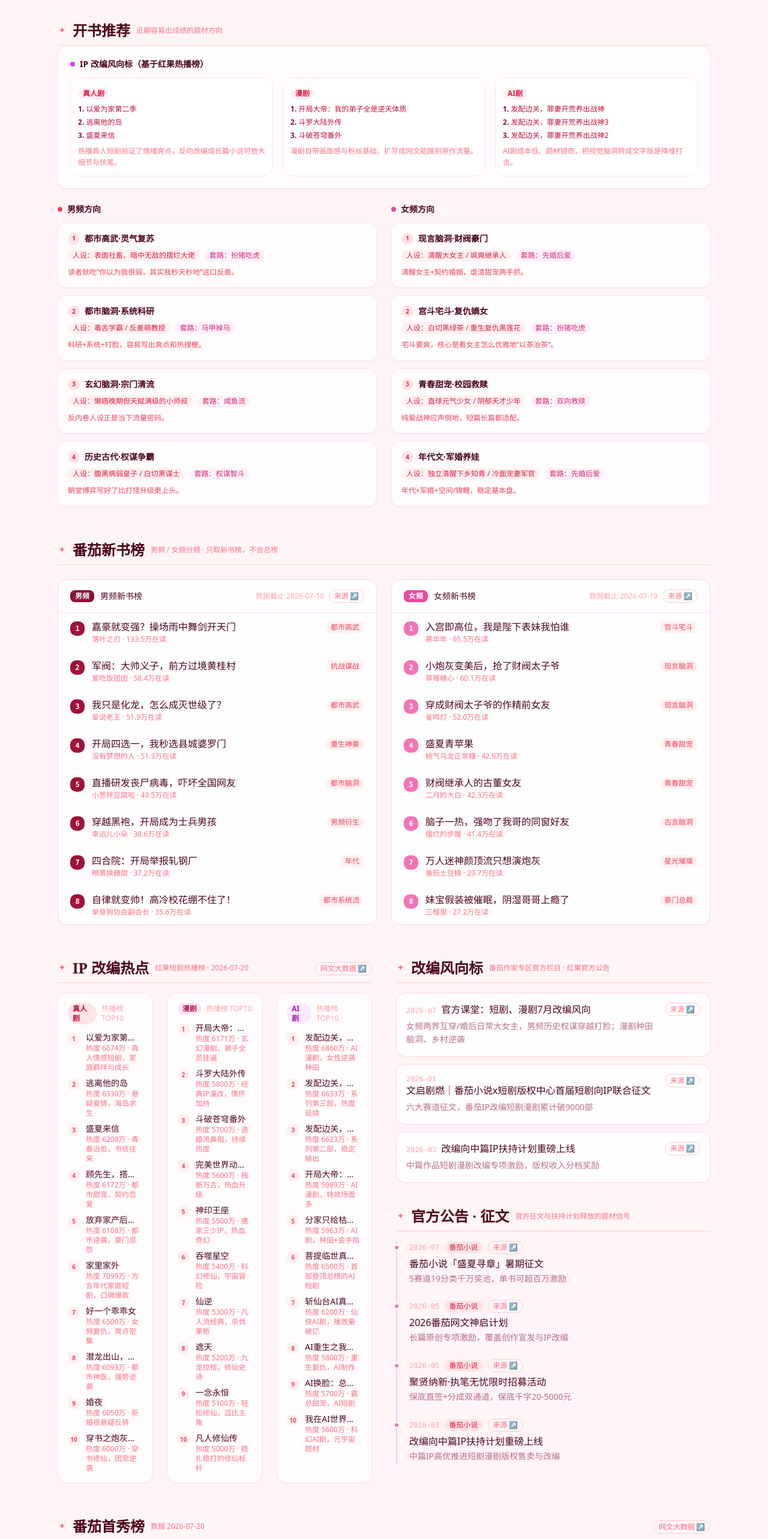
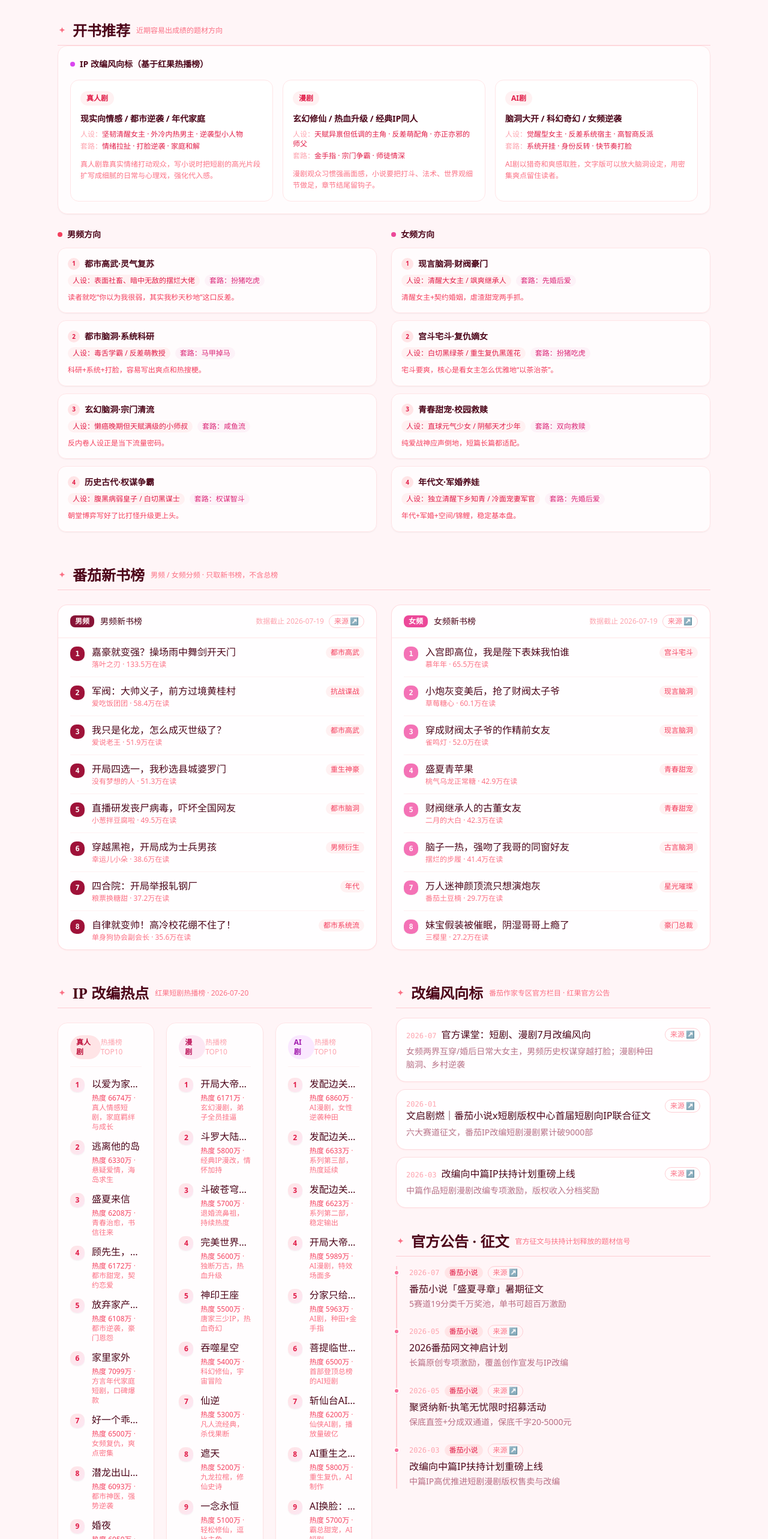
Before and after one commit to kelly30339254/webnovel-radar, a React (Vite) app: page / in a window 1280 px wide. Shown: the part 2460-5026 px from the top of the page at 60% size. Built offline with nearby package versions, Linux system fonts and the light colour scheme.

Commit message:
feat: 优化IP改编热点UI与开书推荐IP改编方向

```diff
--- a/public/data/hongguo-hot.json
+++ b/public/data/hongguo-hot.json
@@ -1,50 +1,51 @@
 {
   "updatedAt": "2026-07-20",
   "sourceUrl": "https://wangwendashuju.com/hongguo",
+  "officialBase": "https://hongguoduanju.com/",
   "categories": [
     {
       "name": "真人剧",
       "items": [
-        { "rank": 1, "title": "以爱为家第二季", "heat": "6674万", "note": "真人情感短剧，家庭羁绊与成长" },
-        { "rank": 2, "title": "逃离他的岛", "heat": "6330万", "note": "悬疑爱情，海岛求生" },
-        { "rank": 3, "title": "盛夏来信", "heat": "6208万", "note": "青春治愈，书信往来" },
-        { "rank": 4, "title": "顾先生，搭个伙", "heat": "6172万", "note": "都市甜宠，契约恋爱" },
-        { "rank": 5, "title": "放弃家产后，我荣耀归来", "heat": "6108万", "note": "都市逆袭，豪门恩怨" },
-        { "rank": 6, "title": "家里家外", "heat": "7099万", "note": "方言年代家庭短剧，口碑爆款" },
-        { "rank": 7, "title": "好一个乖乖女", "heat": "6500万", "note": "女频复仇，爽点密集" },
-        { "rank": 8, "title": "潜龙出山，有眼不识金镶玉", "heat": "6093万", "note": "都市神医，强势逆袭" },
-        { "rank": 9, "title": "婚夜", "heat": "6050万", "note": "新婚夜悬疑反转" },
-        { "rank": 10, "title": "穿书之炮灰变身天道亲闺女", "heat": "6000万", "note": "穿书修仙，团宠逆袭" }
+        { "rank": 1, "title": "以爱为家第二季", "heat": "6674万", "note": "真人情感短剧，家庭羁绊与成长", "playUrl": "https://hongguoduanju.com/" },
+        { "rank": 2, "title": "逃离他的岛", "heat": "6330万", "note": "悬疑爱情，海岛求生", "playUrl": "https://hongguoduanju.com/" },
+        { "rank": 3, "title": "盛夏来信", "heat": "6208万", "note": "青春治愈，书信往来", "playUrl": "https://hongguoduanju.com/" },
+        { "rank": 4, "title": "顾先生，搭个伙", "heat": "6172万", "note": "都市甜宠，契约恋爱", "playUrl": "https://hongguoduanju.com/" },
+        { "rank": 5, "title": "放弃家产后，我荣耀归来", "heat": "6108万", "note": "都市逆袭，豪门恩怨", "playUrl": "https://hongguoduanju.com/" },
+        { "rank": 6, "title": "家里家外", "heat": "7099万", "note": "方言年代家庭短剧，口碑爆款", "playUrl": "https://hongguoduanju.com/" },
+        { "rank": 7, "title": "好一个乖乖女", "heat": "6500万", "note": "女频复仇，爽点密集", "playUrl": "https://hongguoduanju.com/" },
+        { "rank": 8, "title": "潜龙出山，有眼不识金镶玉", "heat": "6093万", "note": "都市神医，强势逆袭", "playUrl": "https://hongguoduanju.com/" },
+        { "rank": 9, "title": "婚夜", "heat": "6050万", "note": "新婚夜悬疑反转", "playUrl": "https://hongguoduanju.com/" },
+        { "rank": 10, "title": "穿书之炮灰变身天道亲闺女", "heat": "6000万", "note": "穿书修仙，团宠逆袭", "playUrl": "https://hongguoduanju.com/" }
       ]
     },
     {
       "name": "漫剧",
       "items": [
-        { "rank": 1, "title": "开局大帝：我的弟子全是逆天体质", "heat": "6171万", "note": "玄幻漫剧，弟子全员挂逼" },
-        { "rank": 2, "title": "斗罗大陆外传", "heat": "5800万", "note": "经典IP漫改，情怀加持" },
-        { "rank": 3, "title": "斗破苍穹番外", "heat": "5700万", "note": "退婚流鼻祖，持续热度" },
-        { "rank": 4, "title": "完美世界动画版", "heat": "5600万", "note": "独断万古，热血升级" },
-        { "rank": 5, "title": "神印王座", "heat": "5500万", "note": "唐家三少IP，热血奇幻" },
-        { "rank": 6, "title": "吞噬星空", "heat": "5400万", "note": "科幻修仙，宇宙冒险" },
-        { "rank": 7, "title": "仙逆", "heat": "5300万", "note": "凡人流经典，杀伐果断" },
-        { "rank": 8, "title": "遮天", "heat": "5200万", "note": "九龙拉棺，修仙史诗" },
-        { "rank": 9, "title": "一念永恒", "heat": "5100万", "note": "轻松修仙，逗比主角" },
-        { "rank": 10, "title": "凡人修仙传", "heat": "5000万", "note": "稳扎稳打的修仙标杆" }
+        { "rank": 1, "title": "开局大帝：我的弟子全是逆天体质", "heat": "6171万", "note": "玄幻漫剧，弟子全员挂逼", "playUrl": "https://hongguoduanju.com/" },
+        { "rank": 2, "title": "斗罗大陆外传", "heat": "5800万", "note": "经典IP漫改，情怀加持", "playUrl": "https://hongguoduanju.com/" },
+        { "rank": 3, "title": "斗破苍穹番外", "heat": "5700万", "note": "退婚流鼻祖，持续热度", "playUrl": "https://hongguoduanju.com/" },
+        { "rank": 4, "title": "完美世界动画版", "heat": "5600万", "note": "独断万古，热血升级", "playUrl": "https://hongguoduanju.com/" },
+        { "rank": 5, "title": "神印王座", "heat": "5500万", "note": "唐家三少IP，热血奇幻", "playUrl": "https://hongguoduanju.com/" },
+        { "rank": 6, "title": "吞噬星空", "heat": "5400万", "note": "科幻修仙，宇宙冒险", "playUrl": "https://hongguoduanju.com/" },
+        { "rank": 7, "title": "仙逆", "heat": "5300万", "note": "凡人流经典，杀伐果断", "playUrl": "https://hongguoduanju.com/" },
+        { "rank": 8, "title": "遮天", "heat": "5200万", "note": "九龙拉棺，修仙史诗", "playUrl": "https://hongguoduanju.com/" },
+        { "rank": 9, "title": "一念永恒", "heat": "5100万", "note": "轻松修仙，逗比主角", "playUrl": "https://hongguoduanju.com/" },
+        { "rank": 10, "title": "凡人修仙传", "heat": "5000万", "note": "稳扎稳打的修仙标杆", "playUrl": "https://hongguoduanju.com/" }
       ]
     },
     {
       "name": "AI剧",
       "items": [
-        { "rank": 1, "title": "发配边关，罪妻开荒养出战神", "heat": "6860万", "note": "AI漫剧，女性逆袭种田" },
-        { "rank": 2, "title": "发配边关，罪妻开荒养出战神3", "heat": "6633万", "note": "系列第三部，热度延续" },
-        { "rank": 3, "title": "发配边关，罪妻开荒养出战神2", "heat": "6623万", "note": "系列第二部，稳定输出" },
-        { "rank": 4, "title": "开局大帝：我的弟子全是逆天体质", "heat": "5989万", "note": "AI漫剧，特效场面多" },
-        { "rank": 5, "title": "分家只给枯井，我挖出灵泉", "heat": "5963万", "note": "AI剧，种田+金手指" },
-        { "rank": 6, "title": "菩提临世真人AI版", "heat": "6500万", "note": "首部登顶总榜的AI短剧" },
-        { "rank": 7, "title": "斩仙台AI真人版", "heat": "6200万", "note": "仙侠AI剧，播放量破亿" },
-        { "rank": 8, "title": "AI重生之我是豪门千金", "heat": "5800万", "note": "重生复仇，AI制作" },
-        { "rank": 9, "title": "AI换脸：总裁的小娇妻", "heat": "5700万", "note": "霸总甜宠，AI短剧" },
-        { "rank": 10, "title": "我在AI世界当大佬", "heat": "5600万", "note": "科幻AI剧，元宇宙题材" }
+        { "rank": 1, "title": "发配边关，罪妻开荒养出战神", "heat": "6860万", "note": "AI漫剧，女性逆袭种田", "playUrl": "https://hongguoduanju.com/" },
+        { "rank": 2, "title": "发配边关，罪妻开荒养出战神3", "heat": "6633万", "note": "系列第三部，热度延续", "playUrl": "https://hongguoduanju.com/" },
+        { "rank": 3, "title": "发配边关，罪妻开荒养出战神2", "heat": "6623万", "note": "系列第二部，稳定输出", "playUrl": "https://hongguoduanju.com/" },
+        { "rank": 4, "title": "开局大帝：我的弟子全是逆天体质", "heat": "5989万", "note": "AI漫剧，特效场面多", "playUrl": "https://hongguoduanju.com/" },
+        { "rank": 5, "title": "分家只给枯井，我挖出灵泉", "heat": "5963万", "note": "AI剧，种田+金手指", "playUrl": "https://hongguoduanju.com/" },
+        { "rank": 6, "title": "菩提临世真人AI版", "heat": "6500万", "note": "首部登顶总榜的AI短剧", "playUrl": "https://hongguoduanju.com/" },
+        { "rank": 7, "title": "斩仙台AI真人版", "heat": "6200万", "note": "仙侠AI剧，播放量破亿", "playUrl": "https://hongguoduanju.com/" },
+        { "rank": 8, "title": "AI重生之我是豪门千金", "heat": "5800万", "note": "重生复仇，AI制作", "playUrl": "https://hongguoduanju.com/" },
+        { "rank": 9, "title": "AI换脸：总裁的小娇妻", "heat": "5700万", "note": "霸总甜宠，AI短剧", "playUrl": "https://hongguoduanju.com/" },
+        { "rank": 10, "title": "我在AI世界当大佬", "heat": "5600万", "note": "科幻AI剧，元宇宙题材", "playUrl": "https://hongguoduanju.com/" }
       ]
     }
   ]
--- a/src/sections/BookRecs.tsx
+++ b/src/sections/BookRecs.tsx
@@ -1,22 +1,4 @@
-import { useEffect, useState } from 'react'
 import SectionTitle from '@/sections/SectionTitle'
-
-type ShortDrama = {
-  rank: number
-  title: string
-  heat: string
-  note?: string
-}
-
-type Category = {
-  name: string
-  items: ShortDrama[]
-}
-
-type HongguoData = {
-  updatedAt: string
-  categories: Category[]
-}
 
 const RECS = {
   male: [
@@ -51,53 +33,61 @@
   )
 }
 
-const ADAPT_REASONS: Record<string, string> = {
-  真人剧: '热播真人短剧验证了情绪爽点，反向改编成长篇小说可放大细节与伏笔。',
-  漫剧: '漫剧自带画面感与粉丝基础，扩写成网文能蹭到原作流量。',
-  AI剧: 'AI剧成本低、题材猎奇，把视觉脑洞转成文字版是降维打击。',
-}
+const ADAPT_GUIDES = [
+  {
+    category: '真人剧',
+    type: '现实向情感 / 都市逆袭 / 年代家庭',
+    persona: '坚韧清醒女主 · 外冷内热男主 · 逆袭型小人物',
+    trope: '情绪拉扯 · 打脸逆袭 · 家庭和解',
+    tip: '真人剧靠真实情绪打动观众，写小说时把短剧的高光片段扩写成细腻的日常与心理戏，强化代入感。',
+  },
+  {
+    category: '漫剧',
+    type: '玄幻修仙 / 热血升级 / 经典IP同人',
+    persona: '天赋异禀但低调的主角 · 反差萌配角 · 亦正亦邪的师父',
+    trope: '金手指 · 宗门争霸 · 师徒情深',
+    tip: '漫剧观众习惯强画面感，小说要把打斗、法术、世界观细节做足，章节结尾留钩子。',
+  },
+  {
+    category: 'AI剧',
+    type: '脑洞大开 / 科幻奇幻 / 女频逆袭',
+    persona: '觉醒型女主 · 反差系统宿主 · 高智商反派',
+    trope: '系统开挂 · 身份反转 · 快节奏打脸',
+    tip: 'AI剧以猎奇和爽感取胜，文字版可以放大脑洞设定，用密集爽点留住读者。',
+  },
+]
 
 export default function BookRecs() {
-  const [ipData, setIpData] = useState<HongguoData | null>(null)
-
-  useEffect(() => {
-    fetch('/data/hongguo-hot.json')
-      .then((r) => r.json())
-      .then((d: HongguoData) => setIpData(d))
-      .catch(() => setIpData(null))
-  }, [])
-
   return (
     <section className="mt-14">
       <SectionTitle id="book-recs" title="开书推荐" hint="近期容易出成绩的题材方向" />
-      {ipData && (
       <div className="card-pink mb-6 rounded-2xl border border-rose-100 bg-white/70 p-5 shadow-sm backdrop-blur-sm">
-          <h3 className="mb-3 flex items-center gap-2 text-sm font-bold text-rose-950">
+        <h3 className="mb-4 flex items-center gap-2 text-sm font-bold text-rose-950">
           <span className="h-2 w-2 rounded-full bg-fuchsia-500" />
           IP 改编风向标（基于红果热播榜）
         </h3>
         <div className="grid gap-4 md:grid-cols-3">
-            {ipData.categories.map((cat) => {
-              const top = cat.items.slice(0, 3)
-              return (
-                <div key={cat.name} className="rounded-xl border border-rose-100 bg-white/80 p-3">
-                  <span className="inline-block rounded-full bg-rose-50 px-2 py-0.5 text-xs font-semibold text-rose-600">
-                    {cat.name}
+          {ADAPT_GUIDES.map((g) => (
+            <div key={g.category} className="rounded-xl border border-rose-100 bg-white/80 p-4 transition-all hover:border-rose-200">
+              <span className="inline-block rounded-full bg-rose-50 px-2.5 py-1 text-xs font-semibold text-rose-600">
+                {g.category}
               </span>
-                  <ol className="mt-2 space-y-1.5">
-                    {top.map((it) => (
-                      <li key={it.rank} className="text-xs text-rose-700">
-                        <span className="font-bold text-rose-900">{it.rank}.</span> {it.title}
-                      </li>
+              <p className="mt-3 text-sm font-bold text-rose-950">{g.type}</p>
+              <div className="mt-2 space-y-1 text-xs text-rose-600">
+                <p>
+                  <span className="text-rose-300">人设：</span>
+                  {g.persona}
+                </p>
+                <p>
+                  <span className="text-rose-300">套路：</span>
+                  {g.trope}
+                </p>
+              </div>
+              <p className="mt-3 text-xs leading-relaxed text-rose-400">{g.tip}</p>
+            </div>
           ))}
-                  </ol>
-                  <p className="mt-2 text-xs leading-relaxed text-rose-400">{ADAPT_REASONS[cat.name]}</p>
-                </div>
-              )
-            })}
         </div>
       </div>
-      )}
       <div className="mt-4 grid gap-6 lg:grid-cols-2">
         <div>
           <h3 className="mb-3 flex items-center gap-2 text-sm font-bold text-rose-950">
--- a/src/sections/IpHot.tsx
+++ b/src/sections/IpHot.tsx
@@ -1,5 +1,4 @@
 import { useEffect, useState } from 'react'
-import SourceLink from '@/sections/SourceLink'
 import SectionTitle from '@/sections/SectionTitle'
 
 type ShortDrama = {
@@ -7,6 +6,7 @@
   title: string
   heat: string
   note?: string
+  playUrl: string
 }
 
 type Category = {
@@ -16,7 +16,6 @@
 
 type HongguoData = {
   updatedAt: string
-  sourceUrl: string
   categories: Category[]
 }
 
@@ -24,10 +23,6 @@
   真人剧: 'bg-rose-100 text-rose-700',
   漫剧: 'bg-pink-100 text-pink-700',
   AI剧: 'bg-fuchsia-100 text-fuchsia-700',
-  短剧: 'bg-rose-100 text-rose-700',
-  动漫: 'bg-fuchsia-100 text-fuchsia-700',
-  影视: 'bg-amber-100 text-amber-700',
-  游戏: 'bg-emerald-100 text-emerald-700',
 }
 
 export default function IpHot() {
@@ -44,31 +39,39 @@
 
   return (
     <section id="ip" aria-labelledby="ip-heading" className="rise-in scroll-mt-24" style={{ animationDelay: '0.3s' }}>
-      <SectionTitle
-        id="ip-heading"
-        title="IP 改编热点"
-        hint={`红果短剧热播榜 · ${data.updatedAt}`}
-        right={<SourceLink url={data.sourceUrl} label="网文大数据" />}
-      />
-      <div className="mt-4 grid gap-6 lg:grid-cols-3">
+      <SectionTitle id="ip-heading" title="IP 改编热点" hint={`红果短剧热播榜 · ${data.updatedAt}`} />
+      <div className="mt-6 grid gap-5 lg:grid-cols-3">
         {data.categories.map((cat) => (
-          <div key={cat.name} className="rounded-2xl border border-rose-100 bg-white/70 p-4 shadow-sm backdrop-blur-sm">
-            <h3 className="mb-3 flex items-center gap-2 text-sm font-bold text-rose-950">
-              <span className={`rounded-full px-2 py-0.5 text-xs ${FORM_STYLE[cat.name] ?? 'bg-rose-50 text-rose-600'}`}>{cat.name}</span>
-              <span className="text-xs font-normal text-rose-300">热播榜 TOP10</span>
-            </h3>
-            <ol className="space-y-2">
+          <div
+            key={cat.name}
+            className="card-pink rounded-2xl border border-rose-100 bg-white/80 p-5 shadow-sm backdrop-blur-sm"
+          >
+            <div className="mb-4 flex items-center justify-between border-b border-rose-50 pb-3">
+              <h3 className="flex items-center gap-2 text-base font-bold text-rose-950">
+                <span className={`rounded-full px-2.5 py-1 text-xs ${FORM_STYLE[cat.name] ?? 'bg-rose-50 text-rose-600'}`}>
+                  {cat.name}
+                </span>
+              </h3>
+              <span className="text-xs text-rose-300">热播榜 TOP10</span>
+            </div>
+            <ol className="space-y-3">
               {cat.items.map((it) => (
-                <li key={`${cat.name}-${it.rank}`} className="flex items-start gap-2.5 text-sm">
-                  <span className="mt-0.5 flex h-5 w-5 flex-none items-center justify-center rounded-md bg-rose-50 text-[10px] font-bold text-rose-500">
+                <li key={`${cat.name}-${it.rank}`} className="group flex items-start gap-3 text-sm">
+                  <span className="mt-0.5 flex h-6 w-6 flex-none items-center justify-center rounded-lg bg-gradient-to-br from-rose-100 to-pink-100 text-xs font-bold text-rose-600 shadow-sm">
                     {it.rank}
                   </span>
                   <div className="min-w-0 flex-1">
-                    <p className="truncate font-medium text-rose-950" title={it.title}>
+                    <a
+                      href={it.playUrl}
+                      target="_blank"
+                      rel="noreferrer noopener"
+                      className="block truncate text-base font-medium text-rose-950 transition-colors group-hover:text-rose-600"
+                      title={it.title}
+                    >
                       {it.title}
-                    </p>
-                    <p className="text-xs text-rose-400">
-                      热度 {it.heat}
+                    </a>
+                    <p className="mt-1 text-xs text-rose-400">
+                      <span className="font-medium text-rose-500">热度 {it.heat}</span>
                       {it.note ? ` · ${it.note}` : ''}
                     </p>
                   </div>
```
Lines whose indentation alone changed are shown as unchanged.
